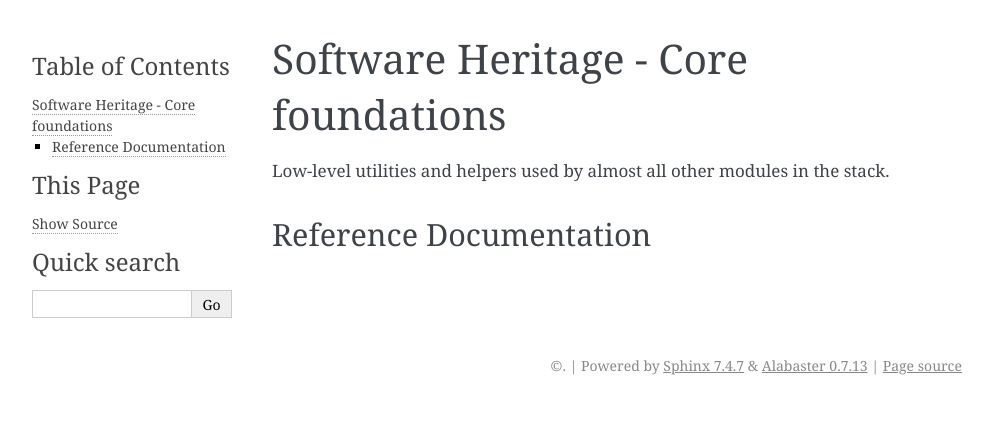
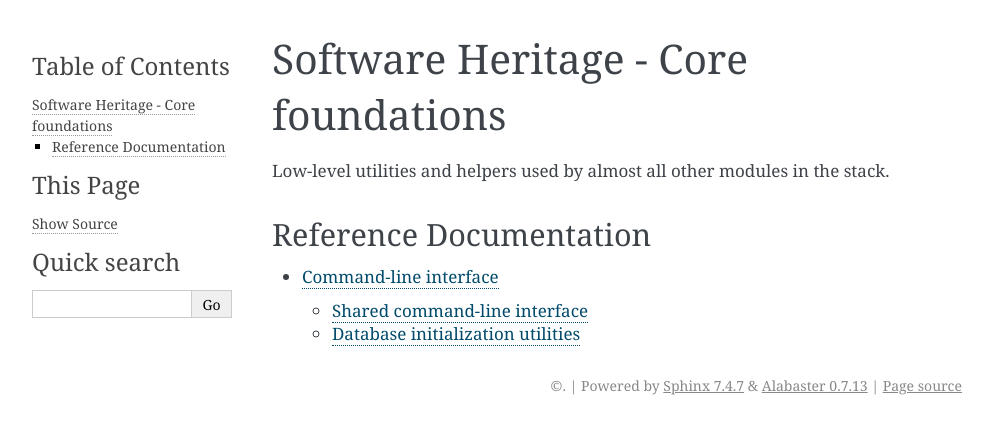
Before and after one commit to SoftwareHeritage/swh-core, a Sphinx documentation site: the page built from docs/index.rst, in a window 1280 px wide. Shown: the top 434 px of the page, without its empty margins (148-1141 px from the left). Built offline with Sphinx 7.4.7, drawn with Linux system fonts in a browser that asks for light colours; pages that are not in the unit, such as notebooks, are missing from menus.

Commit message:
Add documentation for command-line tools

```diff
--- /dev/null
+++ b/docs/cli.rst
@@ -0,0 +1,20 @@
+Command-line interface
+======================
+
+Shared command-line interface
+-----------------------------
+
+.. click:: swh.core.cli:swh
+  :prog: swh
+  :show-nested:
+
+Database initialization utilities
+---------------------------------
+
+.. click:: swh.core.cli.db:init
+  :prog: swh db init
+  :show-nested:
+
+.. click:: swh.core.cli.db:db_init
+  :prog: swh db-init
+  :show-nested:
--- a/docs/index.rst
+++ b/docs/index.rst
@@ -12,4 +12,5 @@
 .. toctree::
    :maxdepth: 2
 
+   cli
    /apidoc/swh.core
```
